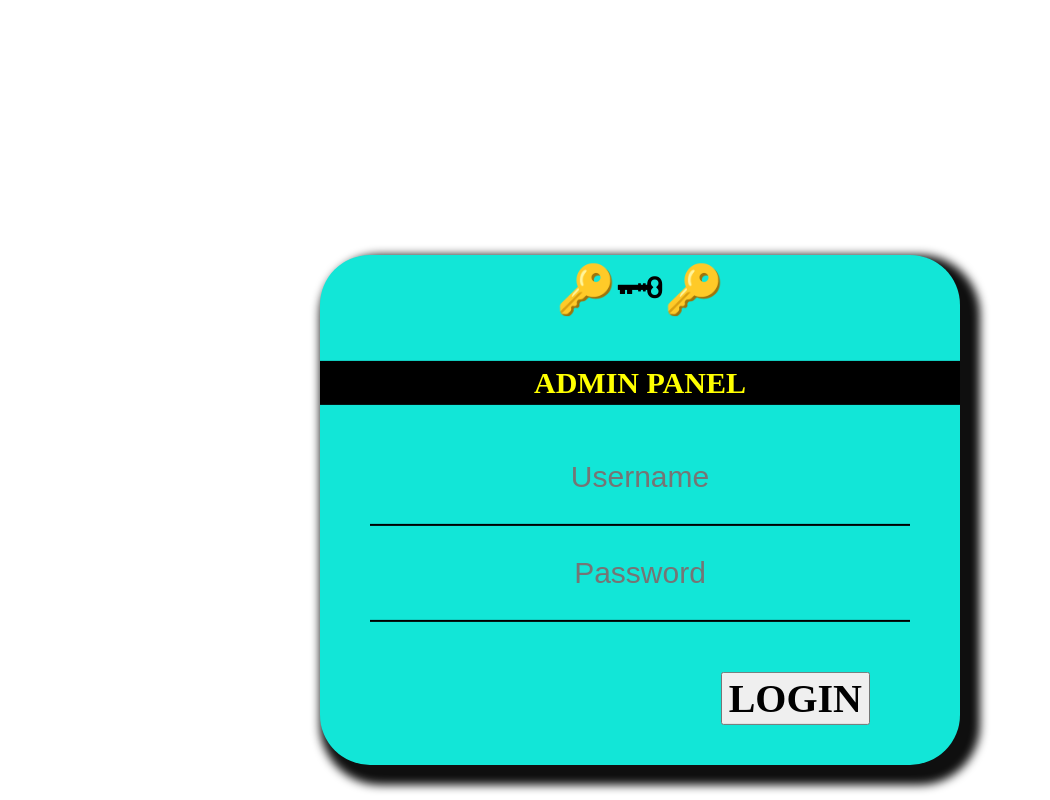
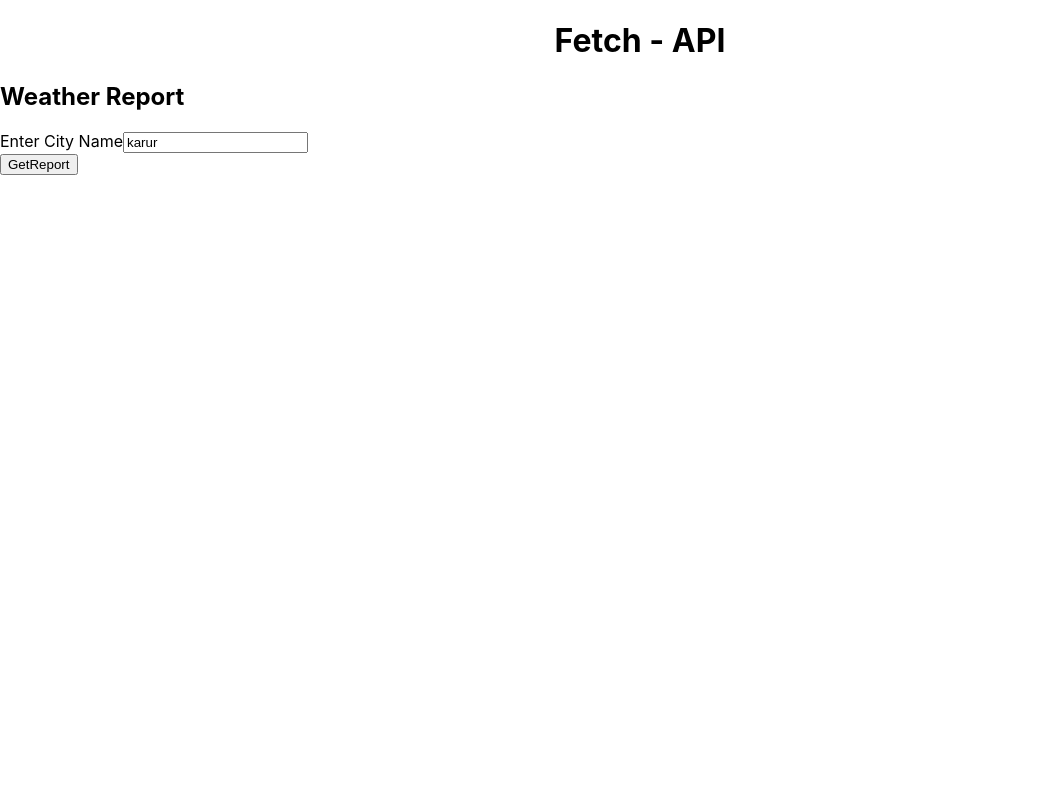
Before and after one commit to Veeraragavendhira/react-ragav, a React (Create React App) app: page / in a window 1280 px wide. Shown: the whole page, without its empty margins (0-1050 px from the left). Built offline with nearby package versions, Linux system fonts and the light colour scheme.

Commit message:
ragav code

```diff
--- a/src/App.js
+++ b/src/App.js
@@ -1,3 +1,59 @@
+import { useState } from "react"
+function App()
+{
+  const[city, setCity]=useState("karur")
+  const [list, setList]=useState("null")
+  const upcity=(event)=>{
+    setCity(event.target.value);
+  }
+  const findweather=()=>{
+    console.log("City Name:", city);
+     var api=`https://api.openweathermap.org/data/2.5/weather?q=${city}&appid=be7c6f6d76d6ca1c7b936a35d5ac2bcd`;
+     fetch(api)
+     .then((response)=>response.json())
+     .then((data)=>{
+      console.log(data);
+      setList(data)
+     })
+     .catch((err)=>{
+      console.log(""+err);
+      setList(err)
+     })
+  }
+  return(
+    <>
+    <h1><center>Fetch - API</center></h1>
+    <h2>Weather Report</h2>
+    <label>Enter City Name</label>
+    <input type="text" value={city} onChange={upcity}></input>
+    <br></br>
+    <input type="button" onClick={findweather} value="GetReport"></input>
+    <br></br>
+    {
+    list.cod===200 &&
+    <>
+    <h2>Final Report</h2>
+    <h3>Main Report: {list!==null && list.weather[0].main}</h3>
+    <h3>Description: {list!==null &&  list.weather[0].description}</h3>
+    <h3>Wind Speed: {list!==null && list.wind.speed}</h3>
+    <h3>Temperature: {list!==null && list.main.temp}</h3>
+    <h3>Humidity: {list!==null  && list.main.humidity}</h3>
+    </>
+}
+{list.cod==="404" &&
+
+    <h3>Error Message {list!==null && list.cod==='404' && list.message}</h3>
+
+    }
+  </>
+  )
+}
+export default App
+
+
+
+
+/*
 import React from 'react'
 import "./App.css"
 const App = () => {
@@ -14,14 +70,15 @@ const App = () => {
   )
 }
 export default App
+*/
 
 
 
 
 
 
-
-/*import React from 'react';
+/*
+import React from 'react';
 export default function App() {
   return (
     <div style={{
@@ -105,7 +162,8 @@ export default function App() {
 }
 */
 
-/*import React from 'react'
+/*
+import React from 'react'
 import { useEffect } from 'react'
 const App = () => {
   useEffect(()=>{
@@ -734,7 +792,6 @@ function App()
   )
 }
 export default App
-/////
 */
 
 
```
